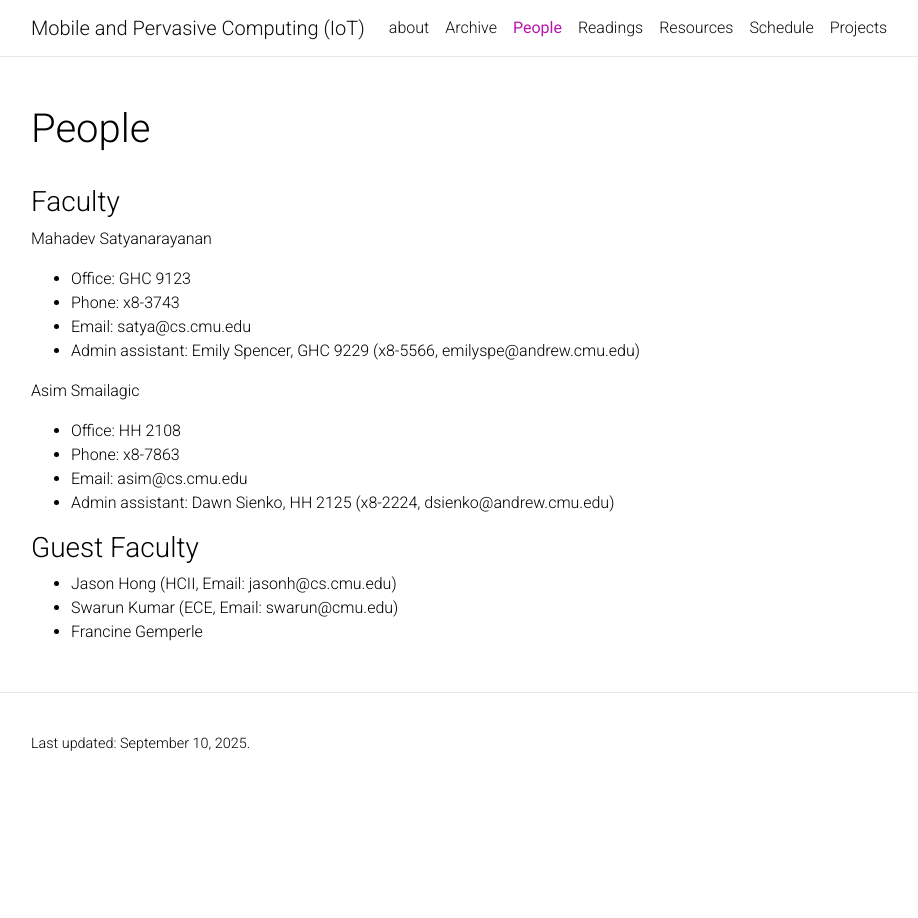
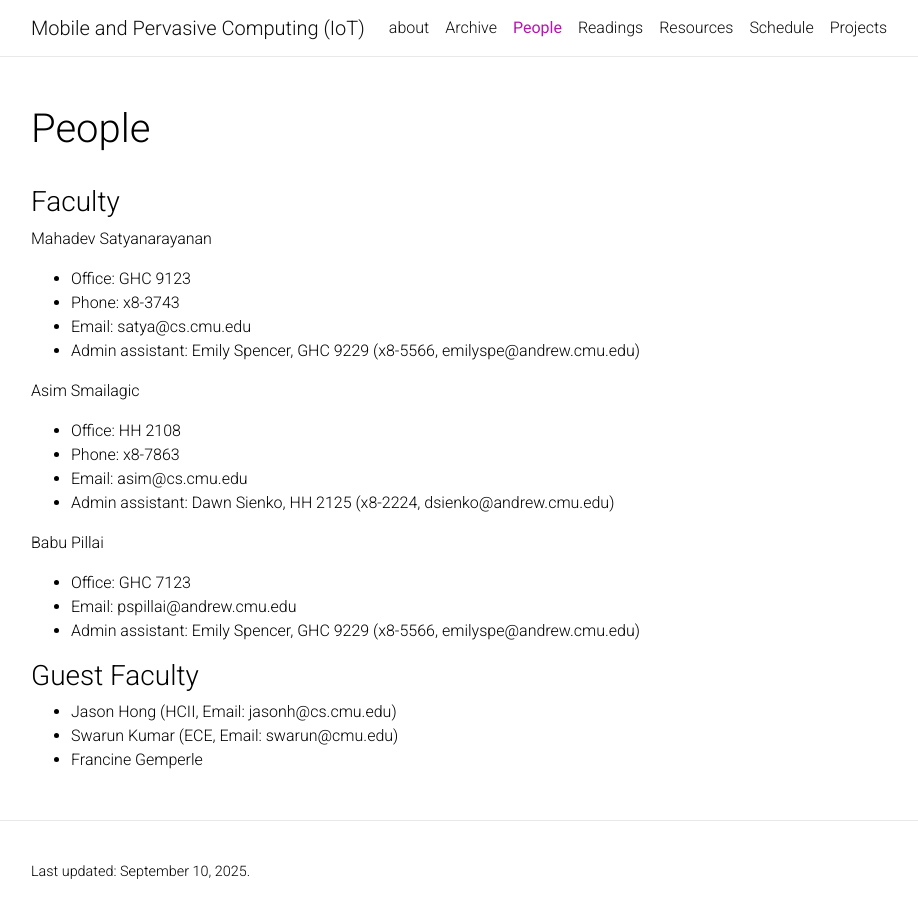
Before and after one commit to therealsatya/15821web, a Jekyll site: the page built from _pages/people.md, in a window 1280 px wide and 923 px high. Shown: the top 918 px of the window, without its empty margins (224-1142 px from the left). Built offline with Jekyll 4.4.1, drawn with Linux system fonts in a browser that asks for light colours; nearby versions of some CDN libraries; a style sheet for code colours, icons or effects is not loaded.

Commit message:
Minor edits

```diff
--- a/_includes/header.html
+++ b/_includes/header.html
@@ -57,12 +57,12 @@
           {% endif %}
           {% endfor %}
 	  <li class="nav-item">
-              <a class="nav-link" href="{{ '/assets/schedule2024.html' | relative_url}}">
+              <a class="nav-link" href="{{ '/assets/schedule2025.html' | relative_url}}">
                 Schedule
               </a>
           </li>
 	  <li class="nav-item">
-              <a class="nav-link" href="{{ '/assets/projects2024.html' | relative_url}}">
+              <a class="nav-link" href="{{ '/assets/projects2025.html' | relative_url}}">
                 Projects
               </a>
           </li>
--- a/_pages/people.md
+++ b/_pages/people.md
@@ -19,6 +19,11 @@ Asim Smailagic
 * Email: asim@cs.cmu.edu
 * Admin assistant: Dawn Sienko, HH 2125 (x8-2224, dsienko@andrew.cmu.edu)
 
+Babu Pillai
+* Office: GHC 7123
+* Email: pspillai@andrew.cmu.edu
+* Admin assistant: Emily Spencer, GHC 9229 (x8-5566, emilyspe@andrew.cmu.edu)
+
 ### Guest Faculty
 
 * Jason Hong (HCII, Email: jasonh@cs.cmu.edu)
```
Also changed, not shown: _pages/about.md (+1 -1 lines), _pages/readings.md (+1 -1 lines), _pages/resources.md (+2 -1 lines), 1 other file.
